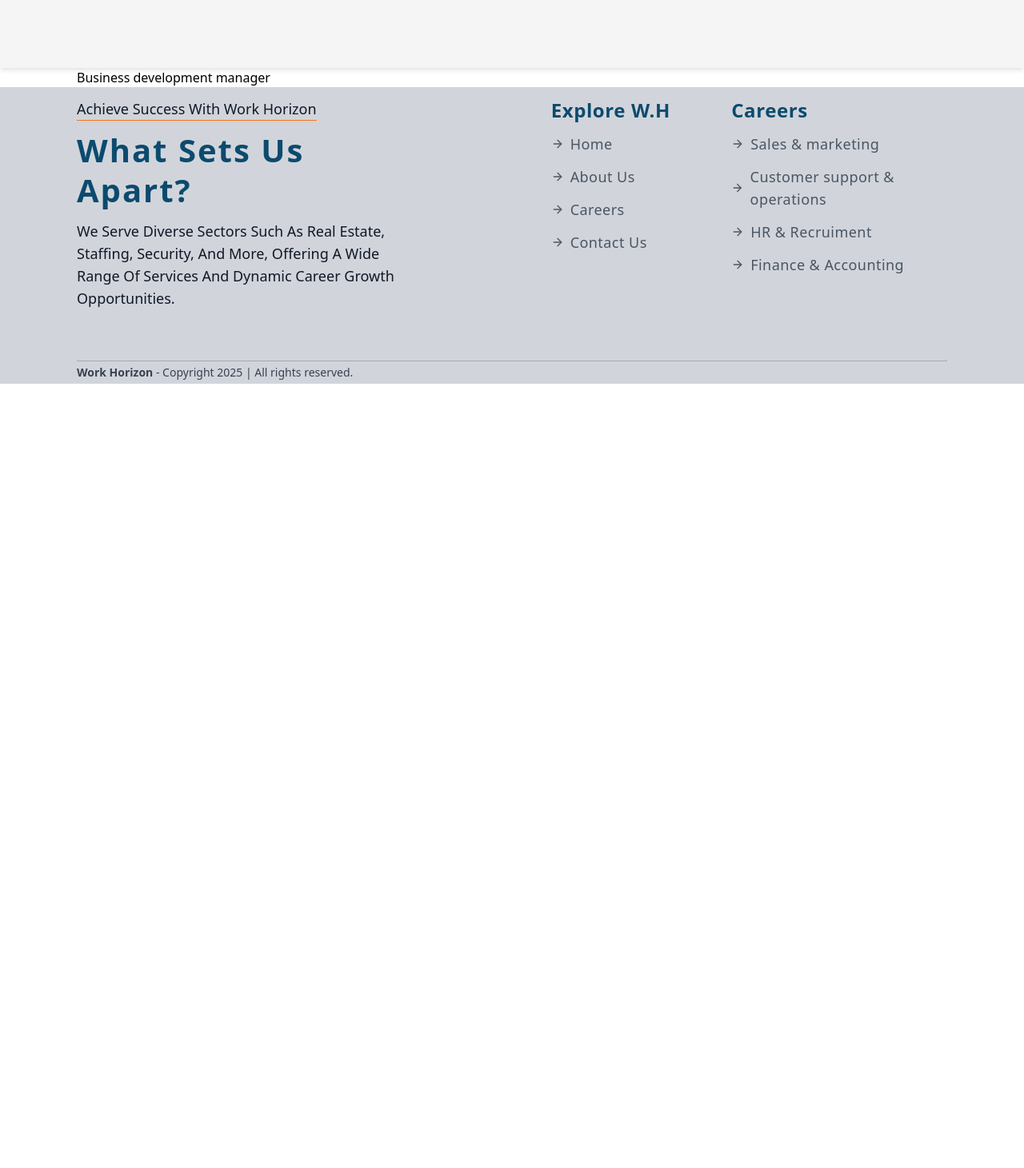
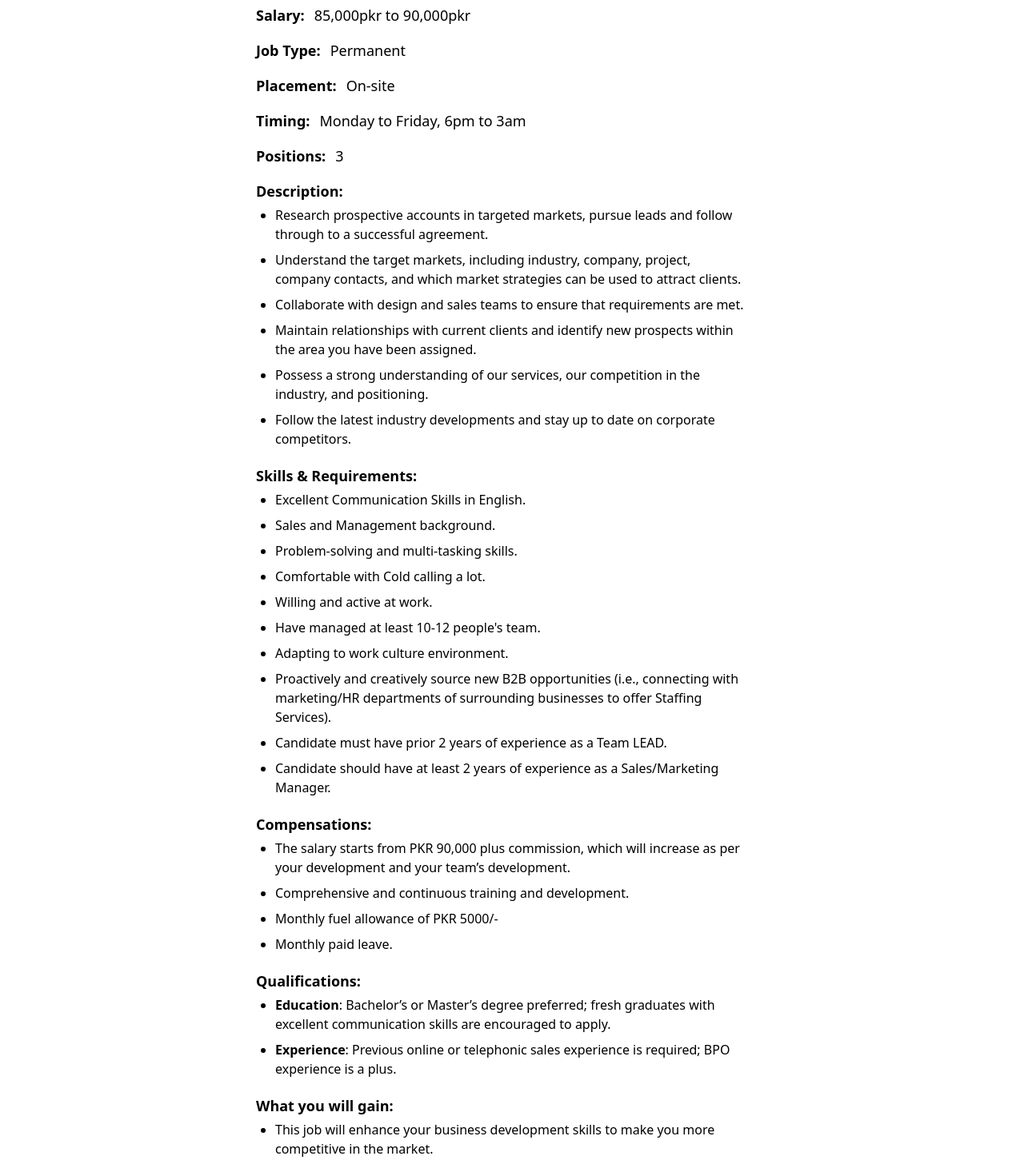
Before and after one commit to AnserShafiq/WorkHorizon, a Next.js app: page /careers/jobs/wh_job_0001 in a window 1280 px wide. Shown: the part 320-1781 px from the top of the page at 80% size. Before the commit the page ends 929 px from the top, so only its background shows below. Built offline with nearby package versions, Linux system fonts and the light colour scheme.

Commit message:
March 05: Created the detailed page of the jobs

```diff
--- a/app/careers/jobs/[jobid]/page.tsx
+++ b/app/careers/jobs/[jobid]/page.tsx
@@ -1,8 +1,5 @@
 import { JobOptions } from "@/app/lib/joboptions";
-
-// interface PageProps {
-//     jobid: string;
-// }
+import { Dot } from "lucide-react";
 
 // eslint-disable-next-line
 export default async function Page({ params }: any) {
@@ -11,11 +8,89 @@ export default async function Page({ params }: any) {
   const matchedJobs = JobOptions.filter((job) => job.jobid === jobid);
 
   return (
-    <div className="container w-[88%] lg:w-full">
+    <div className="container w-[88%] lg:w-[50%] mx-auto py-10">
       {matchedJobs.length > 0 ? (
         matchedJobs.map((job, index) => (
           <div key={index} className="flex flex-col">
-            <h3>{job.title}</h3>
+            {/* Title */}
+            <h3 className="text-xl lg:text-2xl 2xl:text-3xl capitalize"><span>Job Title: </span>{job.title}</h3>
+
+            {/* Salary Range */}
+            <div className="inline-flex w-full mt-4">
+                <h4 className='text-md lg:text-lg font-semibold'>Salary:</h4>
+                <h4 className='text-md lg:text-lg ml-3'>{job.salary}</h4>
+            </div>
+
+            {/* Job Type */}
+            <div className="inline-flex w-full mt-4">
+                <h4 className='text-md lg:text-lg font-semibold'>Job Type:</h4>
+                <h4 className='text-md lg:text-lg ml-3'>{job.jobtype === 'p' ? 'Permanent' : job.jobtype==='c' ? 'Contractual' : ''}</h4>
+            </div>
+
+            {/* Work Type */}
+            <div className="inline-flex w-full mt-4">
+                <h4 className='text-md lg:text-lg font-semibold'>Placement:</h4>
+                <h4 className='text-md lg:text-lg ml-3'>{job.worktype}</h4>
+            </div>
+
+            {/* Timing */}
+            <div className="inline-flex w-full mt-4">
+                <h4 className='text-md lg:text-lg font-semibold'>Timing:</h4>
+                <h4 className='text-md lg:text-lg ml-3'>{job.timing}</h4>
+            </div>
+
+            {/* Positions */}
+            <div className="inline-flex w-full mt-4">
+                <h4 className='text-md lg:text-lg font-semibold'>Positions:</h4>
+                <h4 className='text-md lg:text-lg ml-3 capitalize'>{job.positions}</h4>
+            </div>
+
+            {/* Description */}
+            <h4 className='text-md lg:text-lg font-semibold mt-4'>Description:</h4>
+            <ul className="flex flex-col list-disc px-6">
+                {
+                    job.description.map((point,index) =>
+                        <li key={index} className="text-md my-1 " dangerouslySetInnerHTML={{__html: point}} />
+                    )
+                }
+            </ul>
+            {/* Skills & Requirement */}
+            <h4 className='text-md lg:text-lg font-semibold mt-4'>Skills & Requirements:</h4>
+            <ul className="flex flex-col list-disc px-6">
+                {
+                    job.skills.map((point,index) =>
+                        <li key={index} className="text-md my-1 " dangerouslySetInnerHTML={{__html: point}} />
+                    )
+                }
+            </ul>
+            {/* Compensations */}
+            <h4 className='text-md lg:text-lg font-semibold mt-4'>Compensations:</h4>
+            <ul className="flex flex-col list-disc px-6">
+                {
+                    job.compensations.map((point,index) =>
+                        <li key={index} className="text-md my-1 " dangerouslySetInnerHTML={{__html: point}} />
+                    )
+                }
+            </ul>
+            {/* Qualifications */}
+            <h4 className='text-md lg:text-lg font-semibold mt-4'>Qualifications:</h4>
+            <ul className="flex flex-col list-disc px-6">
+                {
+                    job.qualification.map((point,index) =>
+                        <li key={index} className="text-md my-1 " dangerouslySetInnerHTML={{__html: point}} />
+                    )
+                }
+            </ul>
+            {/* What you will gain */}
+            <h4 className='text-md lg:text-lg font-semibold mt-4'>What you will gain:</h4>
+            <ul className="flex flex-col list-disc px-6">
+                {
+                    job.whatyouwillgain.map((point,index) =>
+                        <li key={index} className="text-md my-1 " dangerouslySetInnerHTML={{__html: point}} />
+                    )
+                }
+            </ul>
+
           </div>
         ))
       ) : (
--- a/app/lib/joboptions.ts
+++ b/app/lib/joboptions.ts
@@ -4,91 +4,91 @@ export const JobOptions = [
     {
         jobid:'wh_job_0001',
         title: 'Business development manager',
-        salary: '85,000 to 90,000 Pkr',
+        salary: '85,000pkr to 90,000pkr',
         timing: 'Monday to Friday, 6pm to 3am',
         worktype: 'On-site',
         jobtype: 'p',
         positions:'3',
         description: [
-            '•	Research prospective accounts in targeted markets, pursue leads and follow through to a successful agreement.',
-            '•	Understand the target markets, including industry, company, project, company contacts, and which market strategies can be used to attract clients.',
-            '•	Collaborate with design and sales teams to ensure that requirements are met.',
-            '•	Maintain relationships with current clients and identify new prospects within the area you have been assigned.',
-            '•	Possess a strong understanding of our services, our competition in the industry, and positioning.',
-            '•	Follow the latest industry developments and stay up to date on corporate competitors.'
+            'Research prospective accounts in targeted markets, pursue leads and follow through to a successful agreement.',
+            'Understand the target markets, including industry, company, project, company contacts, and which market strategies can be used to attract clients.',
+            'Collaborate with design and sales teams to ensure that requirements are met.',
+            'Maintain relationships with current clients and identify new prospects within the area you have been assigned.',
+            'Possess a strong understanding of our services, our competition in the industry, and positioning.',
+            'Follow the latest industry developments and stay up to date on corporate competitors.'
         ],
         skills: [
-            '•	Excellent Communication Skills in English.',
-            '•	Sales and Management background.',
-            '•	Problem-solving and multi-tasking skills.',
-            '•	Comfortable with Cold calling a lot.',
-            '•	Willing and active at work.',
-            "•	Have managed at least 10-12 people's team.",
-            '•	Adapting to work culture environment.',
-            '•	Proactively and creatively source new B2B opportunities (i.e., connecting with marketing/HR departments of surrounding businesses to offer Staffing Services).',
-            '•	Candidate must have prior 2 years of experience as a Team LEAD.',
-            '•	Candidate should have at least 2 years of experience as a Sales/Marketing Manager.'
+            'Excellent Communication Skills in English.',
+            'Sales and Management background.',
+            'Problem-solving and multi-tasking skills.',
+            'Comfortable with Cold calling a lot.',
+            'Willing and active at work.',
+            "Have managed at least 10-12 people's team.",
+            'Adapting to work culture environment.',
+            'Proactively and creatively source new B2B opportunities (i.e., connecting with marketing/HR departments of surrounding businesses to offer Staffing Services).',
+            'Candidate must have prior 2 years of experience as a Team LEAD.',
+            'Candidate should have at least 2 years of experience as a Sales/Marketing Manager.'
         ],
         compensations: [
-            '•	The salary starts from PKR 90,000 plus commission, which will increase as per your development and your team’s development.',
-            '•	Comprehensive and continuous training and development.',
-            '•	Monthly fuel allowance of PKR 5000/-',
-            '•	Monthly paid leave.'
+            'The salary starts from PKR 90,000 plus commission, which will increase as per your development and your team’s development.',
+            'Comprehensive and continuous training and development.',
+            'Monthly fuel allowance of PKR 5000/-',
+            'Monthly paid leave.'
         ],
         qualification: [
-            '•	<b>Education</b>: Bachelor’s or Master’s degree preferred; fresh graduates with excellent communication skills are encouraged to apply.',
-            '•	<b>Experience</b>: Previous online or telephonic sales experience is required; BPO experience is a plus.',
+            '<b>Education</b>: Bachelor’s or Master’s degree preferred; fresh graduates with excellent communication skills are encouraged to apply.',
+            '<b>Experience</b>: Previous online or telephonic sales experience is required; BPO experience is a plus.',
         ],
         whatyouwillgain: [
-            '•	This job will enhance your business development skills to make you more competitive in the market.',
-            '•	It will enhance your persuasive and telephonic skills too.',
-            "•	This job provides employees to build relationships with foreign clients and make new professional connections (You will be provided the first few days of training to learn and adapt to the company's services).",
-            '•	Your leadership and marketing skills will be enhanced.'
+            'This job will enhance your business development skills to make you more competitive in the market.',
+            'It will enhance your persuasive and telephonic skills too.',
+            "This job provides employees to build relationships with foreign clients and make new professional connections (You will be provided the first few days of training to learn and adapt to the company's services).",
+            'Your leadership and marketing skills will be enhanced.'
         ],
     },
     {
         jobid:'wh_job_0002',
         title: 'International tele sales associate',
-        salary: '85,000 to 90,000 Pkr',
+        salary: '85,000pkr to 90,000pkr',
         timing: 'Monday to Friday, 6pm to 3am',
         worktype: 'On-site',
         jobtype: 'c',
         positions: 'multiple',
         description: [
-            '•	Research prospective accounts in targeted markets, pursue leads and follow through to a successful agreement.',
-            '•	Understand the target markets, including industry, company, project, company contacts, and which market strategies can be used to attract clients.',
-            '•	Collaborate with design and sales teams to ensure that requirements are met.',
-            '•	Maintain relationships with current clients and identify new prospects within the area you have been assigned.',
-            '•	Possess a strong understanding of our services, our competition in the industry, and positioning.',
-            '•	Follow the latest industry developments and stay up to date on corporate competitors.'
+            'Research prospective accounts in targeted markets, pursue leads and follow through to a successful agreement.',
+            'Understand the target markets, including industry, company, project, company contacts, and which market strategies can be used to attract clients.',
+            'Collaborate with design and sales teams to ensure that requirements are met.',
+            'Maintain relationships with current clients and identify new prospects within the area you have been assigned.',
+            'Possess a strong understanding of our services, our competition in the industry, and positioning.',
+            'Follow the latest industry developments and stay up to date on corporate competitors.'
         ],
         skills: [
-            '•	Excellent Communication Skills in English.',
-            '•	Sales and Management background.',
-            '•	Problem-solving and multi-tasking skills.',
-            '•	Comfortable with Cold calling a lot.',
-            '•	Willing and active at work.',
-            "•	Have managed at least 10-12 people's team.",
-            '•	Adapting to work culture environment.',
-            '•	Proactively and creatively source new B2B opportunities (i.e., connecting with marketing/HR departments of surrounding businesses to offer Staffing Services).',
-            '•	Candidate must have prior 2 years of experience as a Team LEAD.',
-            '•	Candidate should have at least 2 years of experience as a Sales/Marketing Manager.'
+            'Excellent Communication Skills in English.',
+            'Sales and Management background.',
+            'Problem-solving and multi-tasking skills.',
+            'Comfortable with Cold calling a lot.',
+            'Willing and active at work.',
+            "Have managed at least 10-12 people's team.",
+            'Adapting to work culture environment.',
+            'Proactively and creatively source new B2B opportunities (i.e., connecting with marketing/HR departments of surrounding businesses to offer Staffing Services).',
+            'Candidate must have prior 2 years of experience as a Team LEAD.',
+            'Candidate should have at least 2 years of experience as a Sales/Marketing Manager.'
         ],
         compensations: [
-            '•	The salary starts from PKR 90,000 plus commission, which will increase as per your development and your team’s development.',
-            '•	Comprehensive and continuous training and development.',
-            '•	Monthly fuel allowance of PKR 5000/-',
-            '•	Monthly paid leave.'
+            'The salary starts from PKR 90,000 plus commission, which will increase as per your development and your team’s development.',
+            'Comprehensive and continuous training and development.',
+            'Monthly fuel allowance of PKR 5000/-',
+            'Monthly paid leave.'
         ],
         qualification: [
-            '•	<b>Education</b>: Bachelor’s or Master’s degree preferred; fresh graduates with excellent communication skills are encouraged to apply.',
-            '•	<b>Experience</b>: Previous online or telephonic sales experience is required; BPO experience is a plus.',
+            '<b>Education</b>: Bachelor’s or Master’s degree preferred; fresh graduates with excellent communication skills are encouraged to apply.',
+            '<b>Experience</b>: Previous online or telephonic sales experience is required; BPO experience is a plus.',
         ],
         whatyouwillgain: [
-            '•	This job will enhance your business development skills to make you more competitive in the market.',
-            '•	It will enhance your persuasive and telephonic skills too.',
-            "•	This job provides employees to build relationships with foreign clients and make new professional connections (You will be provided the first few days of training to learn and adapt to the company's services).",
-            '•	Your leadership and marketing skills will be enhanced.'
+            'This job will enhance your business development skills to make you more competitive in the market.',
+            'It will enhance your persuasive and telephonic skills too.',
+            "This job provides employees to build relationships with foreign clients and make new professional connections (You will be provided the first few days of training to learn and adapt to the company's services).",
+            'Your leadership and marketing skills will be enhanced.'
         ],
     },
 
--- a/app/ui/careers/jobs/searchjob.tsx
+++ b/app/ui/careers/jobs/searchjob.tsx
@@ -18,7 +18,7 @@ export default function SearchJob({placeholder} :{placeholder:string}){
         replace(`${pathname}?${params.toString()}`)
     },300)
     return(
-        <div className='relative flex flex-1 flex-shrink-0 container mt-4'>
+        <div className='relative flex flex-1 flex-shrink-0 container mt-6'>
             <label htmlFor='search' className="sr-only">To Search</label>
             <input placeholder={placeholder} className='border border-gray-300 w-full px-3 py-1 rounded-lg shadow-md' defaultValue={searchParams.get('query')?.toString()} onChange={(e) => handleSearch(e.target.value)}/>
         </div>
```
Also changed, not shown: app/ui/careers/jobs/pagehead.tsx (+22 -3 lines), app/ui/dropdown.tsx (added, +56 -0 lines), app/ui/header.tsx (+15 -11 lines).
